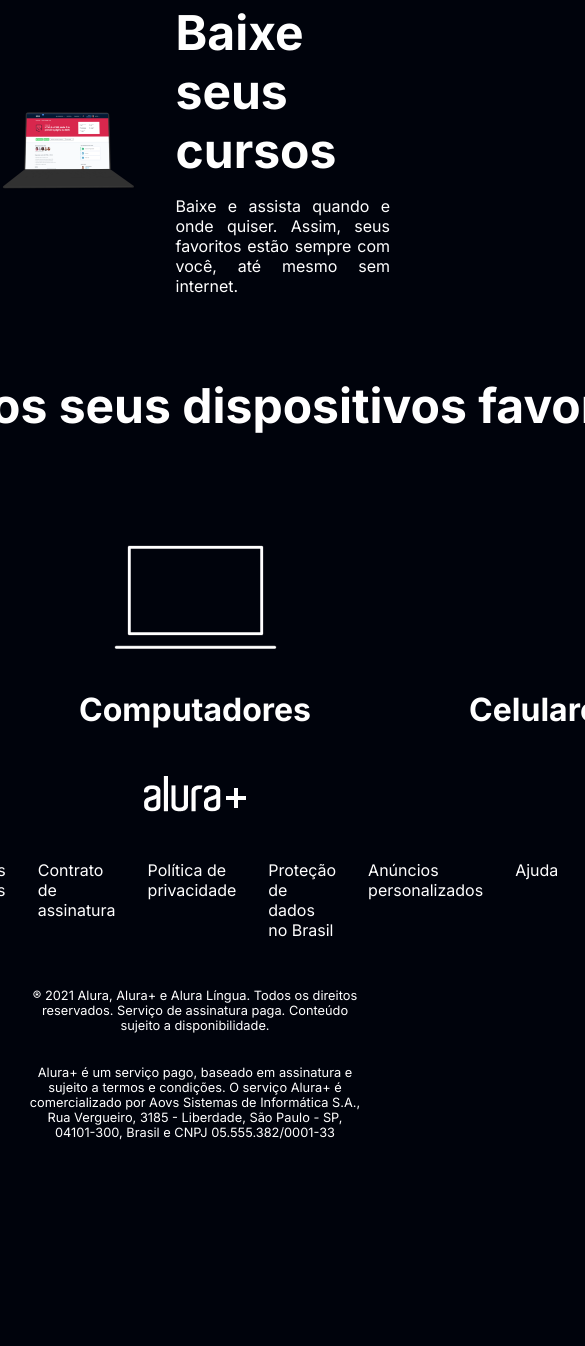
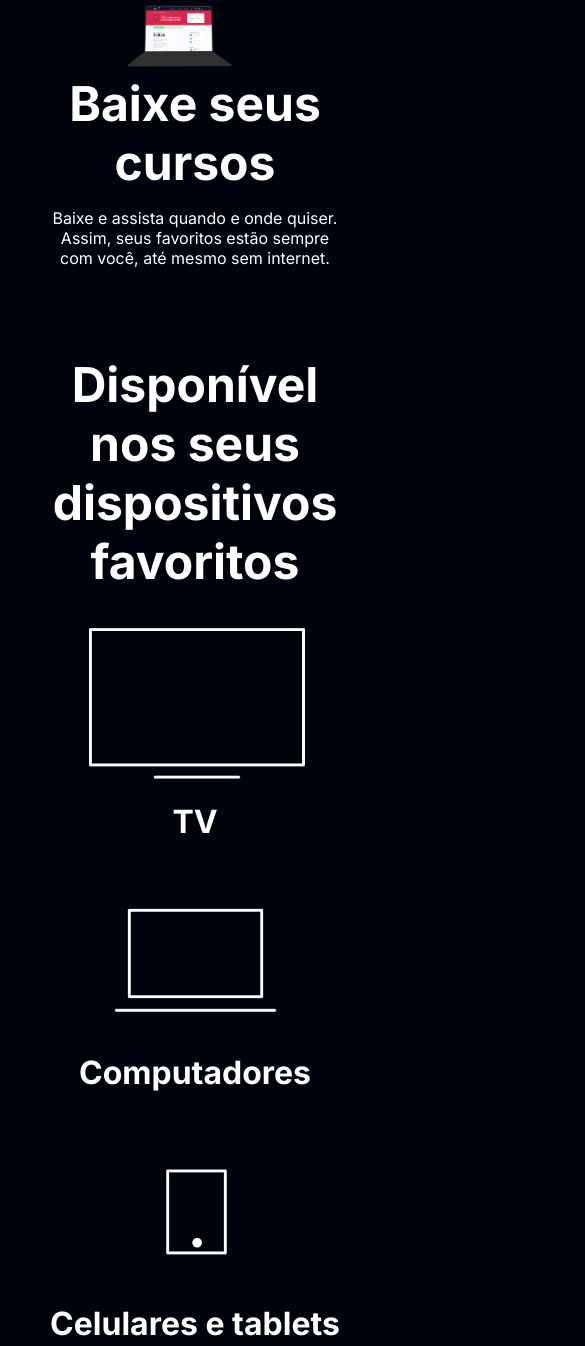
Before and after one commit to Arthur-Prudente/alura_plus, a plain HTML site: page index.html in a window 390 px wide. Shown: the part 1221-2567 px from the top of the page, 585 px wide, since content can reach past the window. Before the commit the page ends 2365 px from the top, so only its background shows below. Drawn offline with Linux system fonts and the light colour scheme.

Commit message:
Finalizando a aplicação da responsividade

```diff
--- a/styles/style.css
+++ b/styles/style.css
@@ -336,4 +336,44 @@ body{
     .vantagens__combo__anuncio__combo-plus{
         width: 80%;
     }
+
+    .vantagens__download{
+        flex-direction: column;
+        width: 80%;
+    }
+
+    .vantagens__download__anuncio{
+        padding: 2%;
+    }
+
+    .vantagens__download__anuncio__titulo{
+        text-align: center;
+    }
+
+    .vantagens__download__anuncio__subtitulo{
+        text-align: center;
+    }
+
+    .compatibilidade{
+        width: 80%;
+    }
+
+    .compatibilidade__titulo{
+        text-align: center;
+    }
+
+    .compatibilidade__dispositivos{
+        flex-direction: column;
+        gap: 1rem;
+    }
+
+    .rodape__mapa{
+        width: 80%;
+        flex-wrap: wrap;
+        justify-content: center;
+    }
+
+    .rodape__informacoes{
+        width: 80%;
+    }
 }
```
